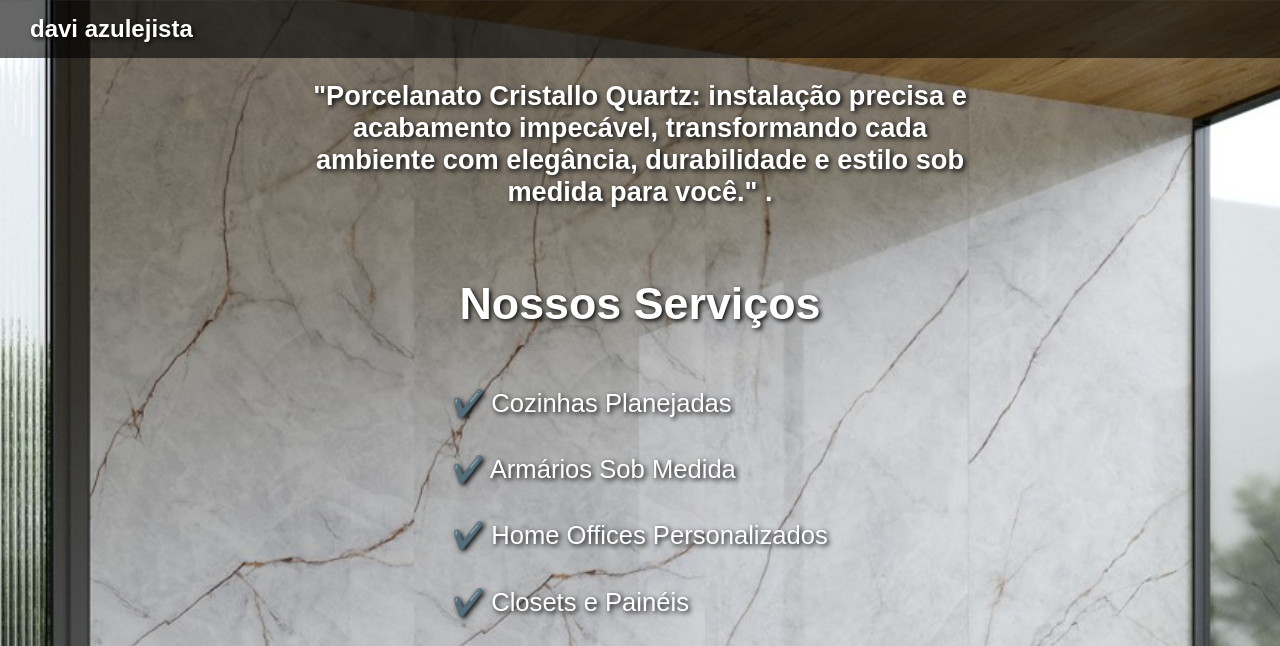
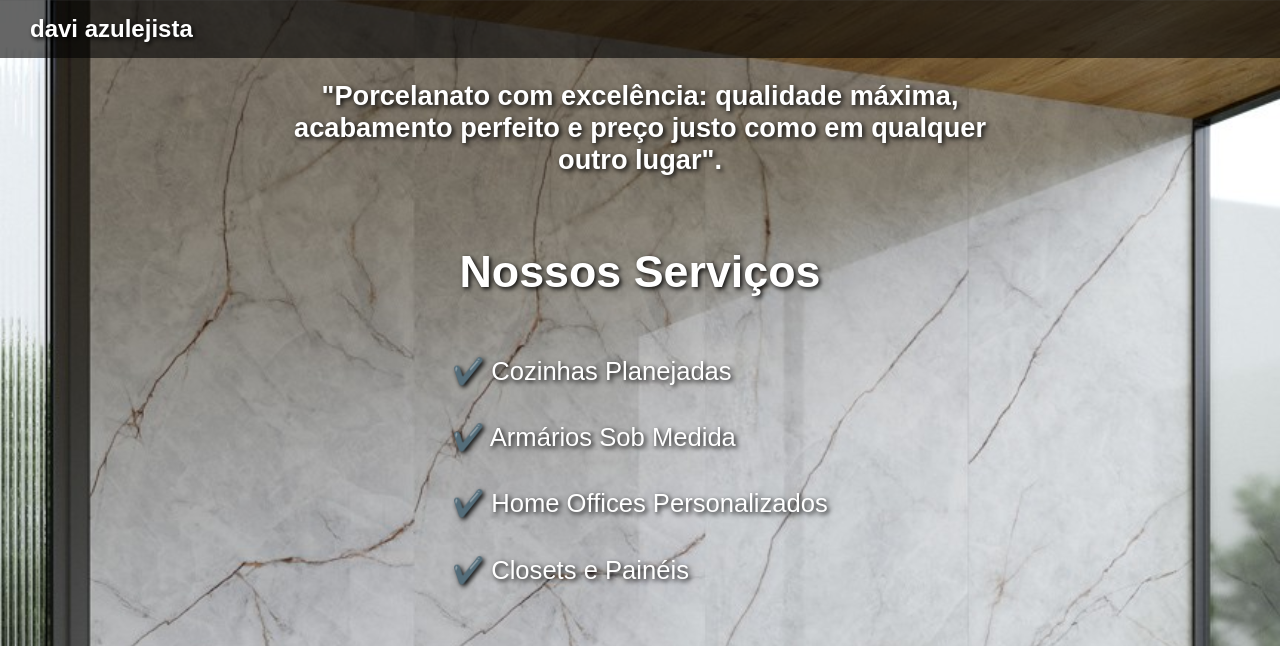
Before and after one commit to 9481A24/Reyazulejista, a plain HTML site: page index.html in a window 1280 px wide. Shown: the top 646 px of the page. Drawn offline with Linux system fonts and the light colour scheme.

Commit message:
Update index.html

```diff
--- a/index.html
+++ b/index.html
@@ -224,7 +224,7 @@
 
   <main>
     <div class="frase-impacto">
-       "Porcelanato Cristallo Quartz: instalação precisa e acabamento impecável, transformando cada ambiente com elegância, durabilidade e estilo sob medida para você."  .
+       "Porcelanato com excelência: qualidade máxima, acabamento perfeito e preço justo como em qualquer outro lugar".
     </div>
 
     <h1>Nossos Serviços</h1>
```
